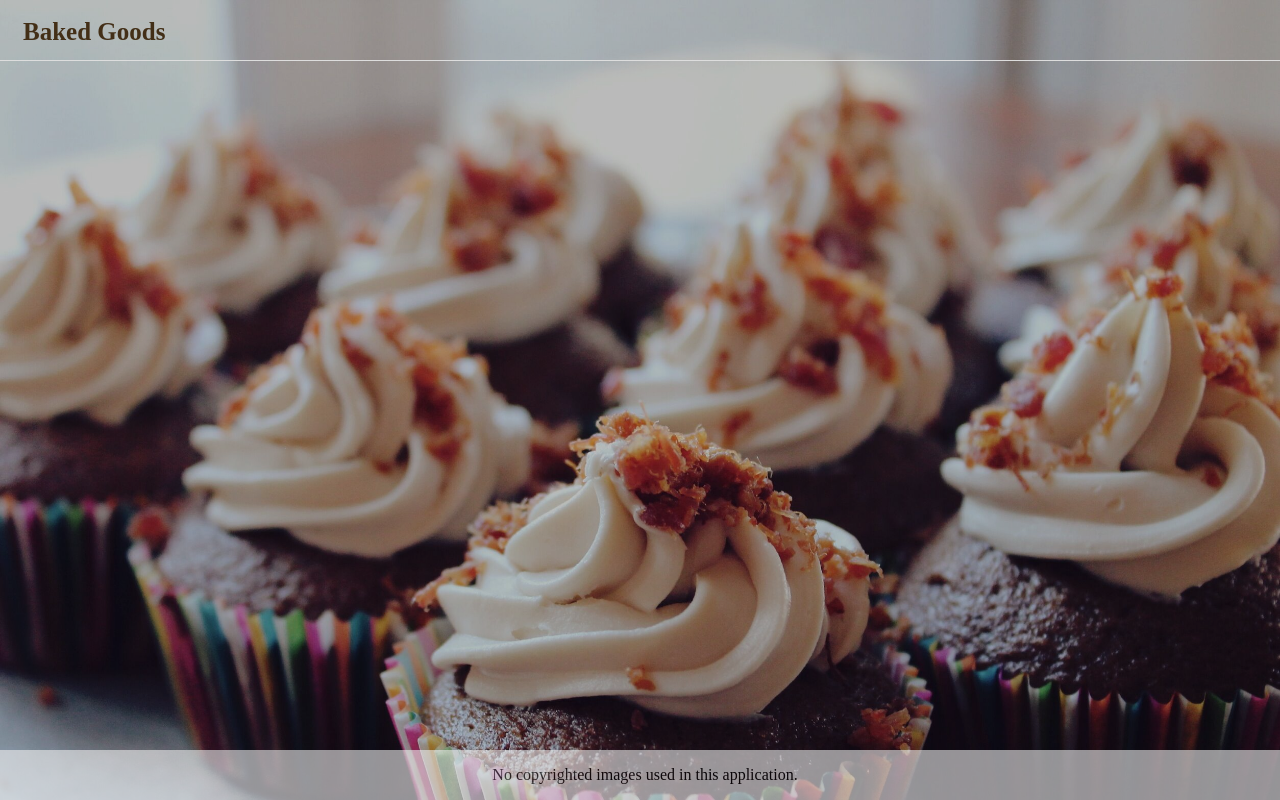
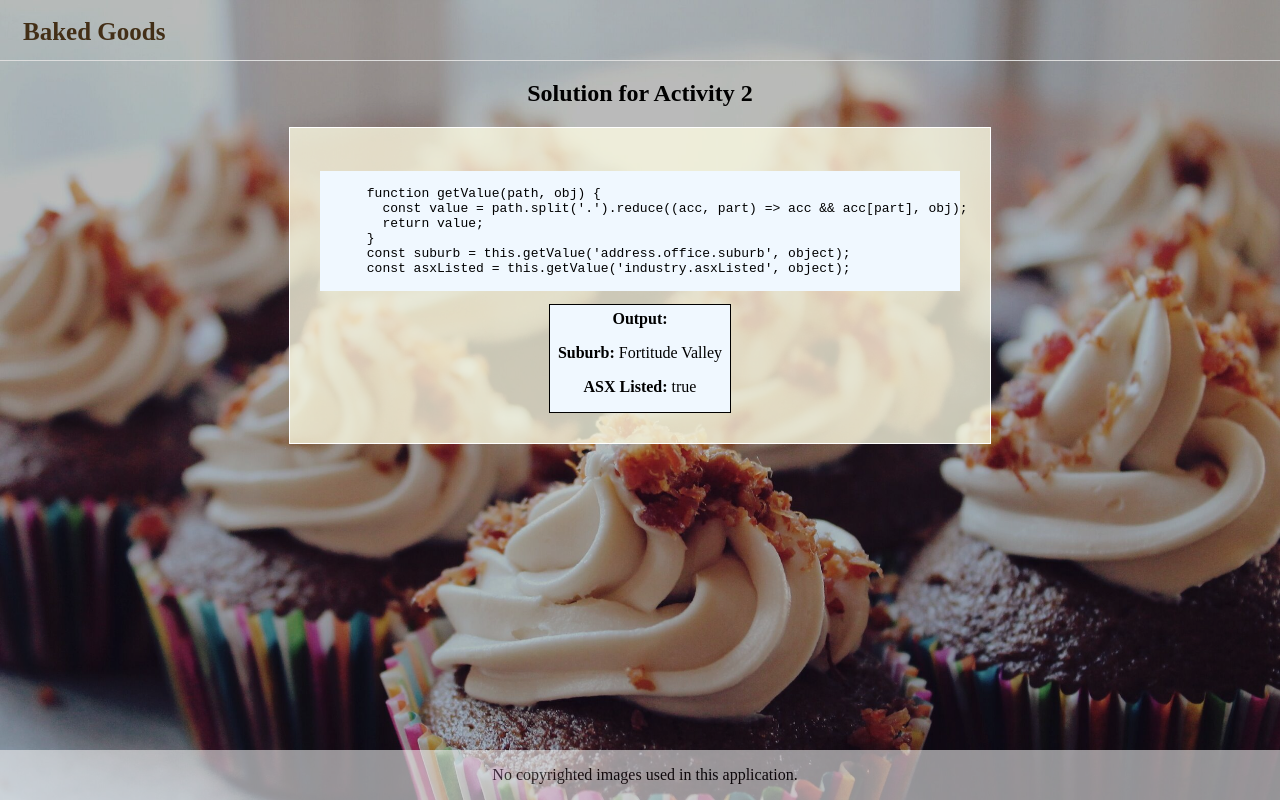
Before and after one commit to HemaPriya0306/baked-goods, an Angular app: page /activity-two in a window 1280 px wide. Before the commit this address led to /. Built offline with nearby package versions, Linux system fonts and the light colour scheme.

Commit message:
Solution for activity 2 to retrieve value of the property from given path added.

```diff
--- /dev/null
+++ b/src/app/activities/activity-two/activity-two.component.css
@@ -0,0 +1,24 @@
+.activity-container {
+    height: -webkit-fill-available;
+}
+
+.code-container {
+    border: 1px solid white;
+    background: #fdfbe3c7;
+    padding: 30px;
+    width: 50%;
+    margin: auto;
+}
+
+.output-box {
+    border: 1px solid black;
+    background-color: aliceblue;
+    margin: auto;
+    width: 28%;
+    text-align: center;
+    padding-top: 5px;
+}
+
+pre {
+    background-color: aliceblue;
+}
--- /dev/null
+++ b/src/app/activities/activity-two/activity-two.component.html
@@ -0,0 +1,11 @@
+<div class="activity-container">
+    <h2 class="align-center">Solution for Activity 2</h2>
+    <div class="code-container">
+        <pre><code>{{codeSnippet}}</code></pre>
+        <div class="output-box">
+            <strong>Output:</strong>
+            <p><strong>Suburb:</strong> {{ suburb }}</p>
+            <p><strong>ASX Listed:</strong> {{ asxListed }}</p>
+        </div>
+    </div>
+</div>
--- /dev/null
+++ b/src/app/activities/activity-two/activity-two.component.ts
@@ -0,0 +1,44 @@
+import { Component } from '@angular/core';
+import { CompanyDetails } from 'src/app/shared/mock-data';
+
+@Component({
+  selector: 'app-activity-two',
+  templateUrl: './activity-two.component.html',
+  styleUrls: ['./activity-two.component.css']
+})
+export class ActivityTwoComponent {
+  data = CompanyDetails;
+  suburb: string = '';
+  asxListed: boolean = false;
+  codeSnippet: string;
+
+  constructor() {
+    this.codeSnippet = `
+      function getValue(path, obj) {
+        const value = path.split('.').reduce((acc, part) => acc && acc[part], obj);
+        return value;
+      }
+      const suburb = this.getValue('address.office.suburb', object);
+      const asxListed = this.getValue('industry.asxListed', object);
+      `
+  }
+
+  ngOnInit(): void {
+    this.suburb = this.getValue('address.office.suburb', this.data);
+    this.asxListed = this.getValue('industry.asxListed', this.data);
+  }
+
+  // Activity2 - to retrieve values for the following properties: suburb, asxListed
+  getValue(path: string, obj: any): any {
+    const value = path.split('.').reduce((acc, part) => acc && acc[part], obj);
+    console.log(path, value);
+    return value;
+
+    // const splitVal = path.split('.');
+    // return splitVal.reduce(function(obj, part) {
+    //   debugger;
+    //   return obj && obj[part];
+    // }, obj);
+  }
+
+}
--- a/src/app/app-routing.module.ts
+++ b/src/app/app-routing.module.ts
@@ -1,10 +1,12 @@
 import { NgModule } from '@angular/core';
 import { RouterModule, Routes } from '@angular/router';
 import { BakedGoodsTableComponent } from './baked-goods-table/baked-goods-table.component';
+import { ActivityTwoComponent } from './activities/activity-two/activity-two.component';
 
 const routes: Routes = [
   {path:'', redirectTo:'/home', pathMatch:'full'},
   {path:'home', component: BakedGoodsTableComponent},
+  {path:'activity-two', component: ActivityTwoComponent},
 ];
 
 @NgModule({
--- a/src/app/app.module.ts
+++ b/src/app/app.module.ts
@@ -7,13 +7,15 @@ import { BakedGoodsTableComponent } from './baked-goods-table/baked-goods-table.
 import { FormsModule, ReactiveFormsModule } from '@angular/forms';
 import { NewBakedGoodsComponent } from './new-baked-goods/new-baked-goods.component';
 import { NotificationComponent } from './shared/notification/notification.component';
+import { ActivityTwoComponent } from './activities/activity-two/activity-two.component';
 
 @NgModule({
   declarations: [
     AppComponent,
     BakedGoodsTableComponent,
     NewBakedGoodsComponent,
-    NotificationComponent
+    NotificationComponent,
+    ActivityTwoComponent
   ],
   imports: [
     BrowserModule,
--- a/src/app/shared/mock-data.ts
+++ b/src/app/shared/mock-data.ts
@@ -288,3 +288,21 @@ export const BakedGoods = [
         "topping": "Regular Maple"
     },
 ]
+
+export const CompanyDetails = {
+    "name": 'Megaport',
+    "address": {
+        "office": {
+            "unit": 'Level 3',
+            "street": '825 Ann Street',
+            "suburb": 'Fortitude Valley',
+            "city": 'Brisbane',
+            "state": 'Queensland',
+            "postcode": 4006
+        },
+    },
+    "industry": {
+        "type": 'Internet and telecommunications',
+        "asxListed": true
+    }
+}
```
Also changed, not shown: 1 other file (tests, documents, lock files or other folders). Lines whose indentation alone changed are shown as unchanged.
